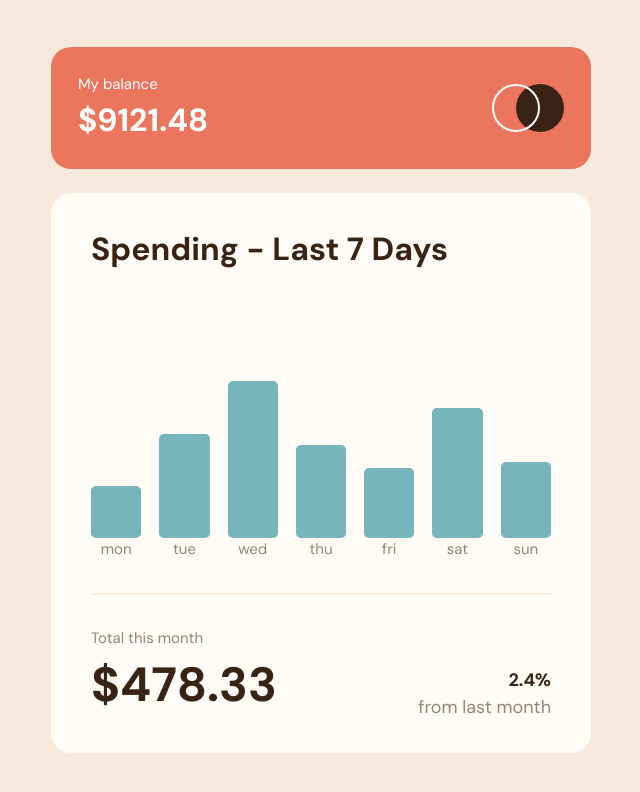
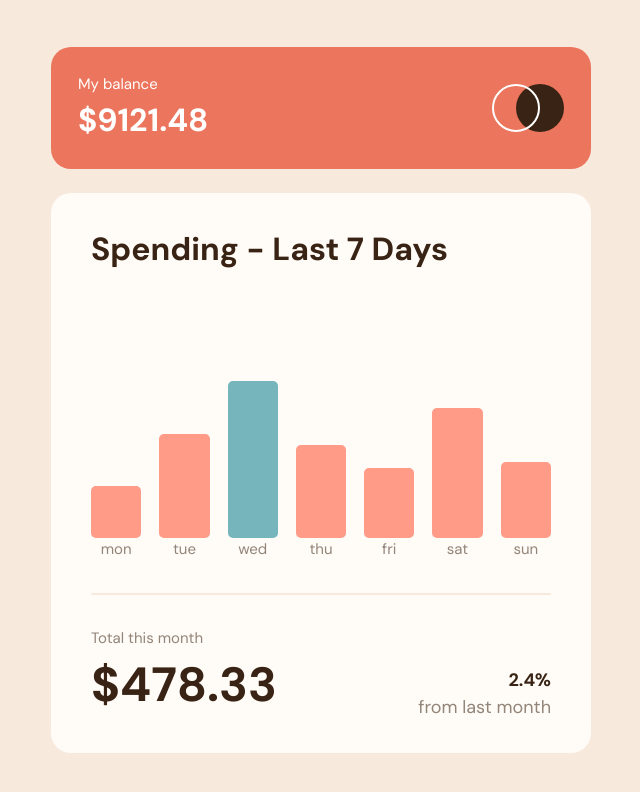
Before and after one commit to hasiciburak/expenses-component, a React (Vite) app: page / in a window 1280 px wide. Shown: the top 792 px of the page, without its empty margins (319-959 px from the left). Built offline with nearby package versions, Linux system fonts and the light colour scheme.

Commit message:
Hover effects according to date.

```diff
--- a/src/components/spending/spending-graph.tsx
+++ b/src/components/spending/spending-graph.tsx
@@ -12,6 +12,10 @@ const GraphTooltip = (props: TooltipProps) => {};
 const SpendingGraphBar = (props: GraphBarProps) => {
   const [hoveredDay, setHoveredDay] = useState("");
   const showCondition = hoveredDay === props.day;
+  const date = new Date();
+  const today = date
+    .toLocaleString("en-US", { weekday: "short" })
+    .toLowerCase();
   return (
     <div className="graphbar-container">
       {hoveredDay === props.day ? (
@@ -51,7 +55,11 @@ const SpendingGraphBar = (props: GraphBarProps) => {
         className="graphbar"
         style={{
           height: `calc(${(props.amount * 300) / 100} * 1px)`,
-          backgroundColor: showCondition ? "#ec755d" : "#76b5bc",
+          backgroundColor: showCondition
+            ? "#ec755d"
+            : today === props.day
+            ? "#76b5bc"
+            : "#FF9B86",
         }}
         onMouseOver={() => setHoveredDay(props.day)}
         onMouseLeave={() => setHoveredDay("")}
```
